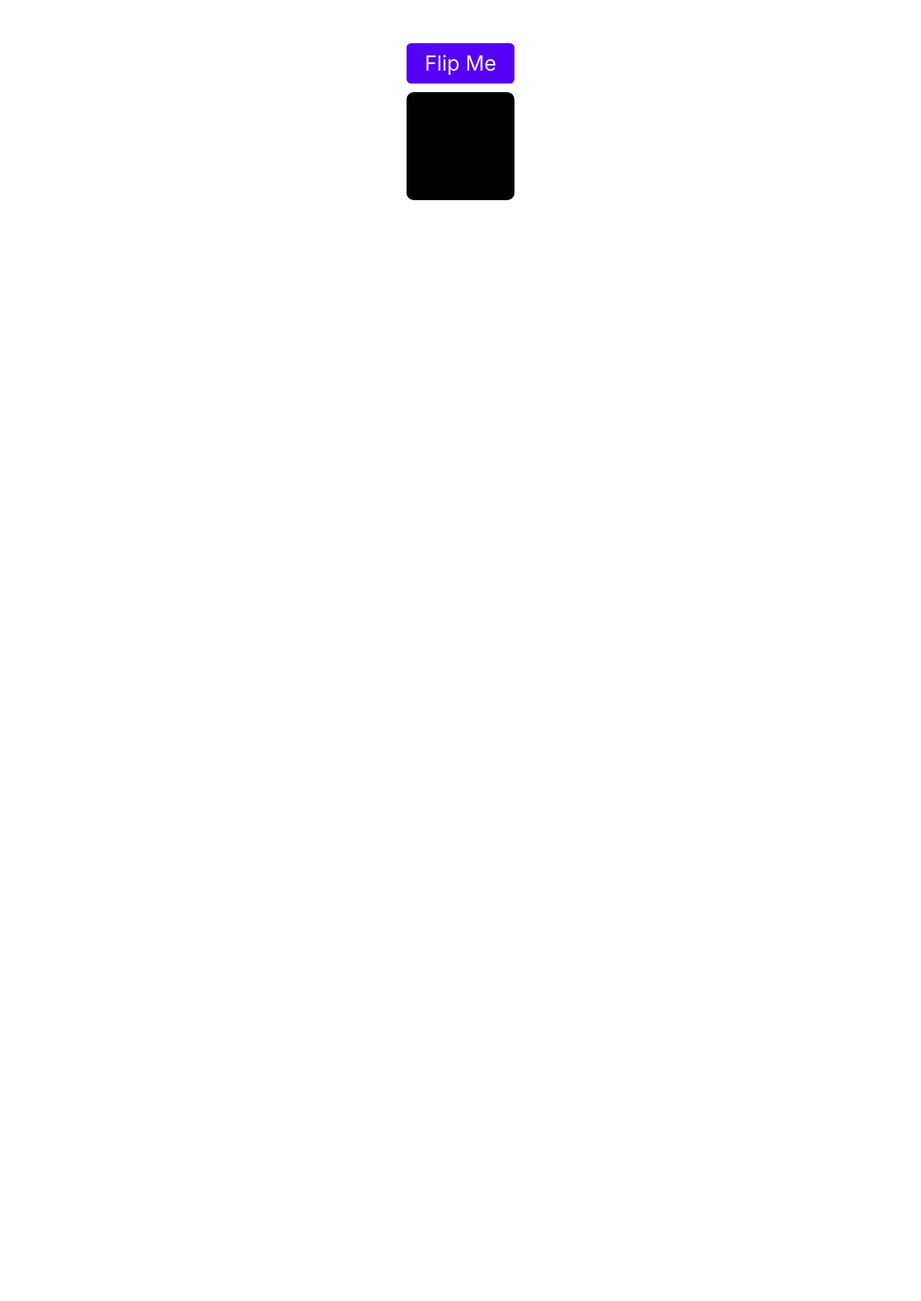
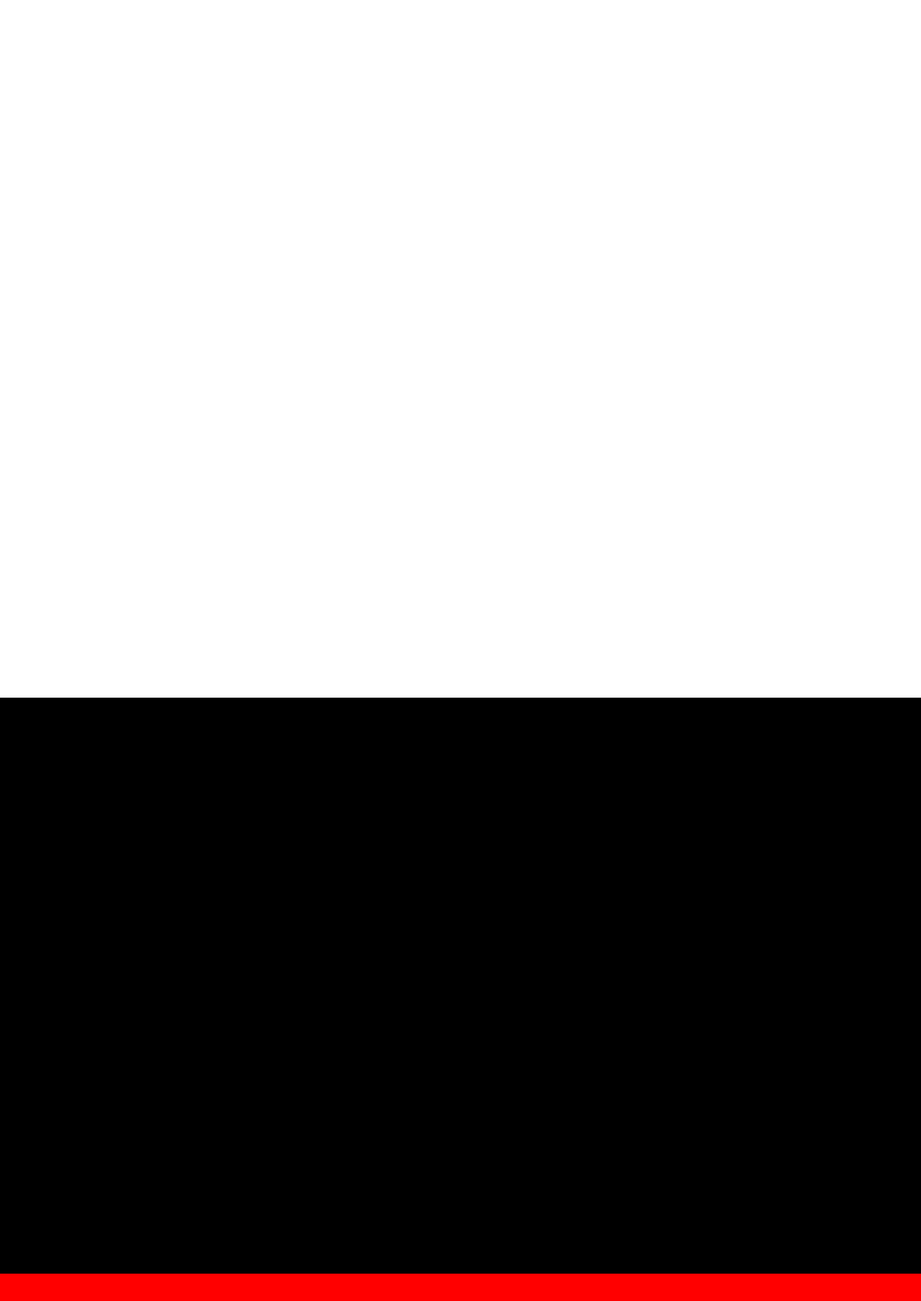
Before and after one commit to LinThitHtwe/FramerMotion-Test, a Next.js app: page / in a window 1280 px wide. Shown: the part 231-2038 px from the top of the page at 72% size. Before the commit the page ends 800 px from the top, so only its background shows below. Built offline with nearby package versions, Linux system fonts and the light colour scheme.

Commit message:
[add] viewbase animation example

```diff
--- /dev/null
+++ b/src/app/ViewBaseAnimation.tsx
@@ -0,0 +1,34 @@
+"use client";
+import { motion, useInView } from "framer-motion";
+import React, { useRef } from "react";
+
+const ViewBaseAnimation = () => {
+  const ref = useRef(null);
+  const isInView = useInView(ref, { once: true });
+
+  return (
+    <>
+      <div
+        style={{
+          height: "150vh",
+        }}
+      ></div>
+      <motion.div
+        transition={{ duration: 3 }}
+        initial={{ opacity: 0 }}
+        whileInView={{ opacity: 1 }}
+        style={{ height: "100vh", backgroundColor: "black" }}
+      ></motion.div>
+      <div
+        ref={ref}
+        style={{
+          height: "100vh",
+          background: isInView ? "red" : "green",
+          transition: "1s background",
+        }}
+      ></div>
+    </>
+  );
+};
+
+export default ViewBaseAnimation;
--- a/src/app/page.tsx
+++ b/src/app/page.tsx
@@ -2,13 +2,15 @@ import Image from "next/image";
 import BasicOfMotion from "./BasicOfMotion";
 import Gestures from "./Gestures";
 import AnimationControls from "./AnimationControls";
+import ViewBaseAnimation from "./ViewBaseAnimation";
 
 export default function Home() {
   return (
     <main>
       {/* <BasicOfMotion /> */}
       {/* <Gestures /> */}
-      <AnimationControls />
+      {/* <AnimationControls /> */}
+      <ViewBaseAnimation />
     </main>
   );
 }
```
